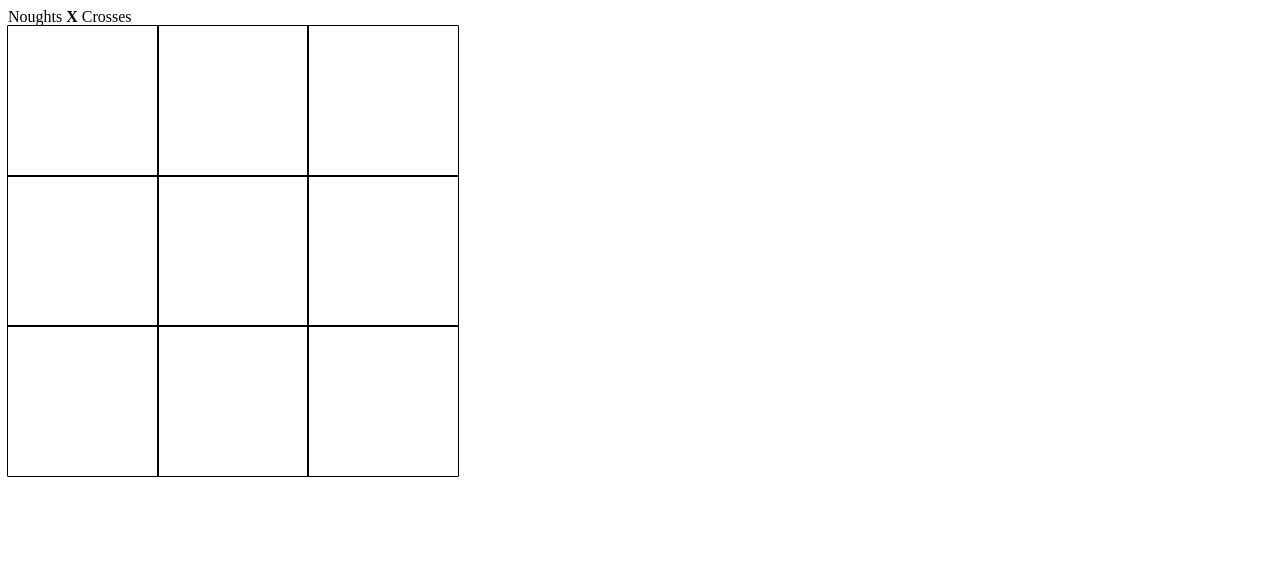
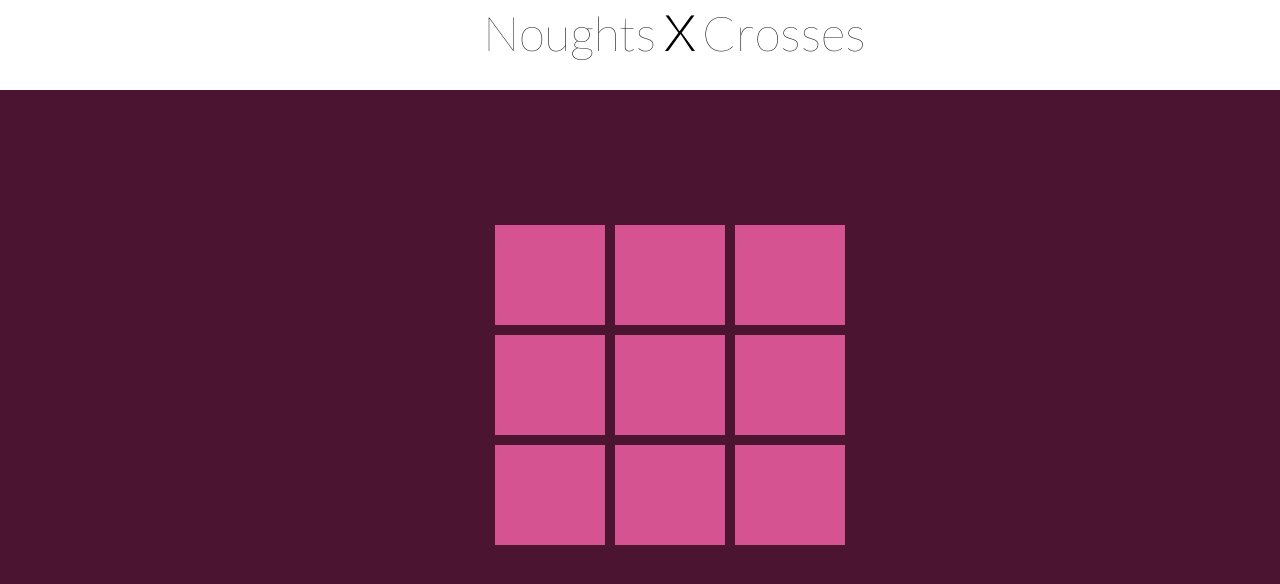
Before and after one commit to lmaisour/FinalTicTacToe, a plain HTML site: page index.html in a window 1280 px wide. Drawn offline with nearby package versions, Linux system fonts and the light colour scheme.

Commit message:
added pretty coloring

```diff
--- a/stylesheet.css
+++ b/stylesheet.css
@@ -1,9 +1,26 @@
 /* --------------- GENERAL ------------------- */
 
 body {
+  background-color:#4B1431;
+  font-family: 'Lato', sans-serif;
+}
+header {
+  background-color:white;
+  width: ;
+  height: 80px;
+  margin: -8px -8px 20px;
+  padding-bottom: 10px;
+}
+.title {
+  text-align: center;
+  font-size: 48px;
+  position:absolute;
+  top:13%;
+  left:50%;
+  margin:-100px 0 0 -157px;
+  padding-top: -5px;
+}
 
-
-}
 /* --------------- GAME BOARD ------------ */
 
 .container {
@@ -12,21 +29,26 @@ body {
 
 }
 .boardArea /*thebox*/{
-	width: 500px;
-	height: 468px;
+  width: 450px;
+  position:absolute;
+  z-index:15;
+  top:40%;
+  left:50%;
+  margin:-100px 0 0 -150px;
 
 }
 .gameBoard {
 
 }
 .cells /*allcellsalways*/{
-	width: 150px;
-	height: 150px;
-	display: inline-block;
-    float: left;
-    border: 1px solid black;
-    border-radius: 1px;
-    margin:-1px;
+  color: #FFFCD3;
+  text-align: center;
+  font-size: 72px;
+  float: left;
+  width: 110px;
+  height: 100px;
+  background-color: #D55391;
+  margin: 5px;
 }
 
 .Xplayer {
```
